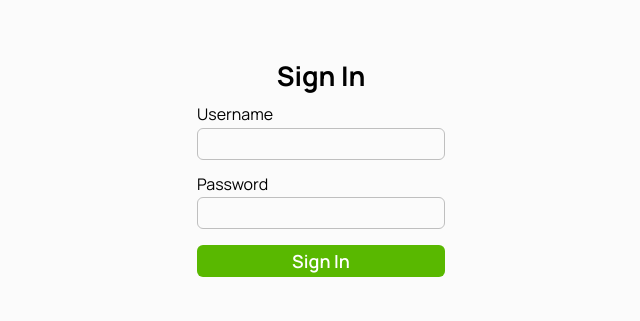
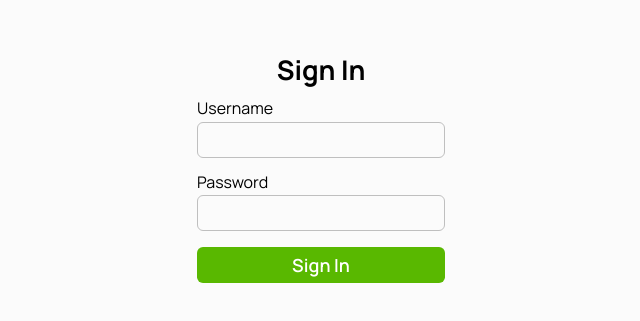
Before and after one commit to ScaffoldMC/ScaffoldMC, a Next.js app in the folder apps/web/: page /login in a window 1280 px wide. Shown: the part 231-552 px from the top of the page, without its empty margins (319-959 px from the left). Built offline with nearby package versions, Linux system fonts and the light colour scheme.

Commit message:
Adjust sizes of button and input

```diff
--- a/apps/web/components/atoms/buttons/button.module.css
+++ b/apps/web/components/atoms/buttons/button.module.css
@@ -9,7 +9,7 @@
 	align-items: center;
 	gap: 4px;
 
-	height: 32px;
+	height: 36px;
 	border: none;
 
 	cursor: pointer;
--- a/apps/web/components/atoms/input/input.module.css
+++ b/apps/web/components/atoms/input/input.module.css
@@ -1,10 +1,10 @@
 .base {
 	border-radius: var(--border-radius);
 	color: var(--color-text);
-	font-size: var(--font-size-medium);
+	font-size: var(--font-size-small);
 	padding: 0 8px;
 	width: fit-content;
-	height: 32px;
+	height: 36px;
 	border: 1px solid hsl(from var(--color-text) 0 0 75%);
 	background-color: transparent;
 	transition: border-color 100ms ease-in-out;
```
